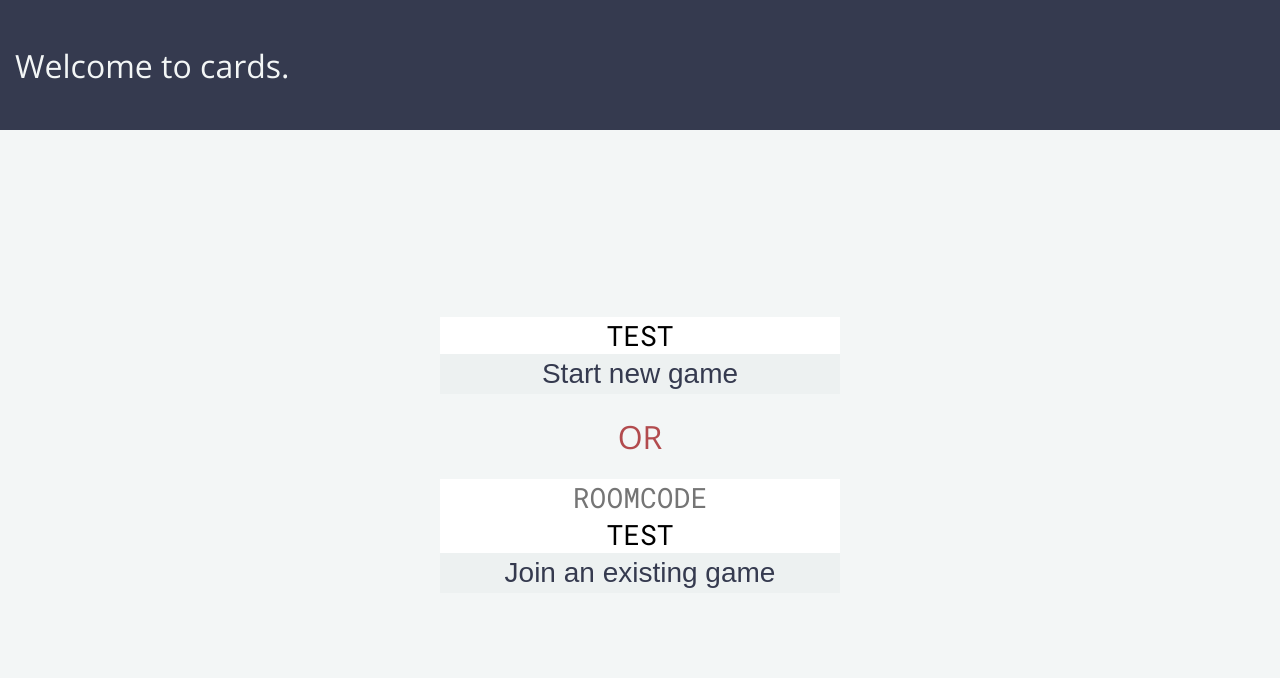
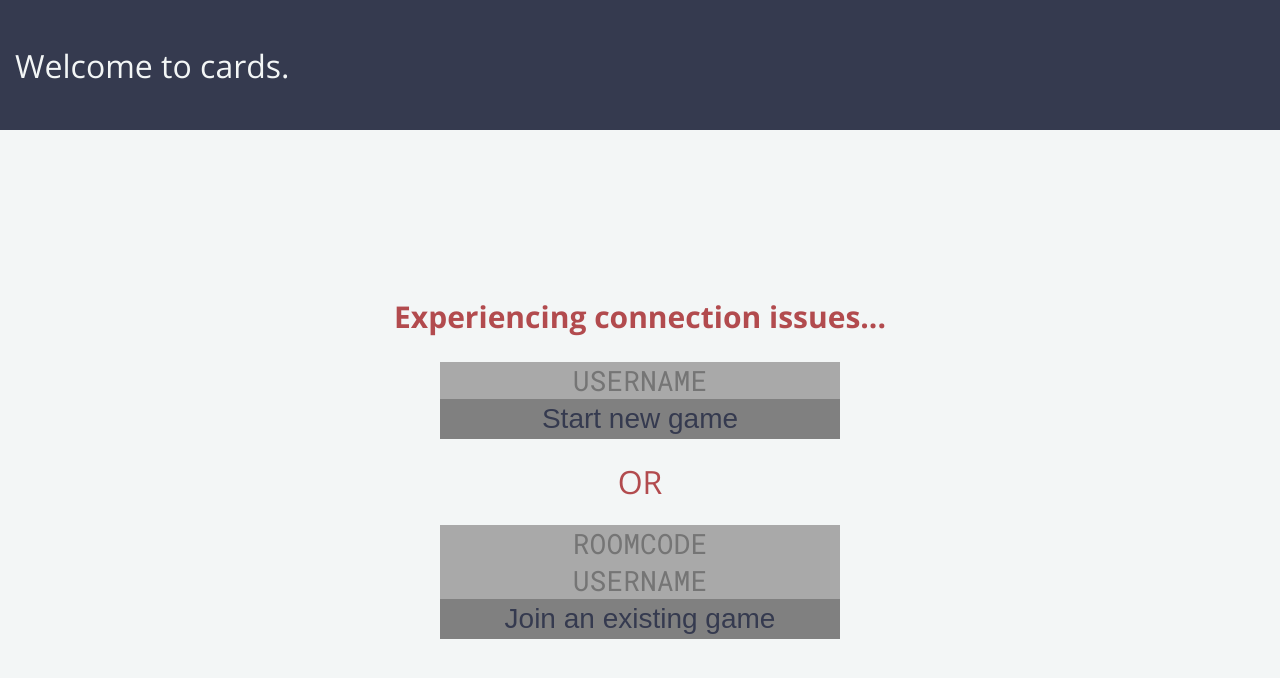
Before and after one commit to cheemcheem/card-games, a React (Create React App) app in the folder src/main/js/: page / in a window 1280 px wide. Shown: the top 678 px of the page. Built offline with nearby package versions, Linux system fonts and the light colour scheme; no server answers.

Commit message:
Refactor FrontPage and add connection issues handling.

```diff
--- a/src/main/js/src/App.css
+++ b/src/main/js/src/App.css
@@ -96,8 +96,6 @@ button {
   cursor: grab;
 }
 
-
-
 .menu {
   padding: 15px;
   height: 100px;
@@ -132,3 +130,8 @@ button {
 .menu-button:focus {
   background: var(--red-color);
 }
+
+.warn {
+  font-weight: 700;
+  color: var(--red-color);
+}
--- a/src/main/js/src/App.tsx
+++ b/src/main/js/src/App.tsx
@@ -5,42 +5,35 @@ import GameScene from "./components/GameScene";
 import {joinExistingGame, startNewGame} from './utilities/communication';
 import useLoggedIn from "./hooks/useLoggedIn";
 import useSaveState from "./hooks/useSaveState";
-import {log} from "./utilities/log";
+import {NameInputContext, RoomCodeInputContext, FormInputEnabledContext} from './common/contexts';
 
 export default function App() {
-  const [gameStarted, setGameStarted] = log(useSaveState(false, "gameStarted"));
+  const [gameStarted, setGameStarted] = useSaveState(false, "gameStarted");
   const [joinGameId, setJoinGameId] = useSaveState("", "joinGameId");
-  const [, setJoinGameName] = useSaveState("", "joinGameName");
+  const [joinGameName, setJoinGameName] = useSaveState("", "joinGameName");
   const loggedIn = useLoggedIn();
 
-  log({gameStarted, joinGameId});
-  const endGame = () => {
-    console.log("ending game")
-    setGameStarted(false);
-  }
-
-  const newGame = () => {
-    startNewGame().then(() => setGameStarted(true));
-  }
-
+  const endGame = () => setGameStarted(false);
+  const newGame = () => startNewGame().then(() => setGameStarted(true))
   const joinGame = () => {
     if (joinGameId) {
       joinExistingGame(joinGameId!).then(() => setGameStarted(true))
     }
-  }
+  };
 
 
-  return <>
+  return <NameInputContext.Provider value={{joinGameName, setJoinGameName}}>
+    <RoomCodeInputContext.Provider value={{joinGameId, setJoinGameId}}>
+      <FormInputEnabledContext.Provider value={{enabled: loggedIn}}>
         <main>
           {
             gameStarted
                 ? <GameScene endGame={endGame}/>
-            : <FrontPage enabled={loggedIn}
-                         clickNewGame={newGame}
-                         setJoinGameId={setJoinGameId}
-                         setJoinGameName={setJoinGameName}
+                : <FrontPage clickNewGame={newGame}
                              clickJoinGame={joinGame}/>
           }
         </main>
-  </>;
+      </FormInputEnabledContext.Provider>
+    </RoomCodeInputContext.Provider>
+  </NameInputContext.Provider>
 }
--- a/src/main/js/src/common/contexts.ts
+++ b/src/main/js/src/common/contexts.ts
@@ -1,6 +1,16 @@
 import React from "react";
 
-export const GameContext = React.createContext({
-  endGame: () => {
-  }
+export const FormInputEnabledContext = React.createContext({
+  enabled: false
 });
+
+export const NameInputContext = React.createContext({
+  setJoinGameName: (_: string) => {
+  },
+  joinGameName: ""
+})
+export const RoomCodeInputContext = React.createContext({
+  setJoinGameId: (_: string) => {
+  },
+  joinGameId: ""
+})
--- a/src/main/js/src/components/FrontPage.css
+++ b/src/main/js/src/components/FrontPage.css
@@ -46,3 +46,15 @@
   box-shadow: none;
   outline: pink;
 }
+
+.container-button:disabled {
+  background: grey;
+}
+
+.container-button:disabled {
+  outline: grey;
+}
+
+.container-text:disabled {
+  background: darkgray;
+}
--- a/src/main/js/src/components/FrontPage.tsx
+++ b/src/main/js/src/components/FrontPage.tsx
@@ -1,48 +1,32 @@
-import React, {PropsWithChildren} from "react";
+import React from "react";
 import './FrontPage.css';
+import Form from "./frontpage/Form";
+import Username from "./frontpage/Username";
+import RoomCode from "./frontpage/RoomCode";
+import SubmitButton from "./frontpage/SubmitButton";
+import {FormInputEnabledContext} from "../common/contexts";
+
 
 export default function FrontPage(props: {
-  enabled: boolean,
   clickNewGame: () => void,
-  setJoinGameId: (id: string) => void,
-  setJoinGameName: (name: string) => void,
   clickJoinGame: () => void
 }) {
 
-  function Form(props: { submitAction: () => void } & PropsWithChildren<any>) {
-    return <form className={"container-child"} onSubmit={ev => {
-      props.submitAction(); // trigger fetch to join game server side
-      ev.preventDefault(); // prevent form submit from reloading page
-      window.history.replaceState({}, document.title, "") // prevent form submit from adding a question mark to end of page
-    }}>
-      {props.children}
-    </form>
-  }
-
-  function Username() {
-    return <input className={"container-text mono"} type={"text"} maxLength={10}
-                  onChange={event => props.setJoinGameName(event.target.value)}
-                  placeholder={"USERNAME"} required defaultValue={"test"}/>
-  }
-
-  function SubmitButton(props: { value: string }) {
-    return <input className={"container-button"} type={"submit"} value={props.value}/>
-  }
-
   return <>
-    <header className={"menu"}><h1 className={"menu-text"}>Welcome to cards.</h1></header>
+    <header className={"menu"}>
+      <h1 className={"menu-text"}>Welcome to cards.</h1>
+    </header>
     <div className={"container"}>
+      <FormInputEnabledContext.Consumer>{({enabled}) =>
+          enabled ? <></> : <h2 className={"menu-text warn"}>Experiencing connection issues...</h2>
+      }</FormInputEnabledContext.Consumer>
       <Form submitAction={props.clickNewGame}>
         <Username/>
         <SubmitButton value={"Start new game"}/>
       </Form>
       <h1>OR</h1>
       <Form submitAction={props.clickJoinGame}>
-        <input className={"container-text mono"} type={"text"} maxLength={4}
-               onChange={event => props.setJoinGameId(event.target.value)}
-               pattern={"([0-9]|[A-Z]){1,4}"}
-               placeholder={"ROOMCODE"} required
-        />
+        <RoomCode/>
         <Username/>
         <SubmitButton value={"Join an existing game"}/>
       </Form>
--- /dev/null
+++ b/src/main/js/src/components/frontpage/Form.tsx
@@ -0,0 +1,24 @@
+import React, {PropsWithChildren} from "react";
+import {FormInputEnabledContext} from "../../common/contexts";
+
+
+const onSubmit = (enabled: boolean, submitAction: () => void) => (ev: React.FormEvent<HTMLFormElement>) => {
+  if (enabled) {
+    // submit action when enabled only
+    submitAction();
+  }
+
+  // prevent form submit from reloading page
+  ev.preventDefault();
+
+  // prevent form submit from adding a question mark to end of page
+  window.history.replaceState({}, document.title, "")
+};
+
+export default function Form(props: { submitAction: () => void } & PropsWithChildren<any>) {
+  return <FormInputEnabledContext.Consumer>{({enabled}) => <>
+    <form className={"container-child"} onSubmit={onSubmit(enabled, props.submitAction)}>
+      {props.children}
+    </form>
+  </>}</FormInputEnabledContext.Consumer>
+}
--- /dev/null
+++ b/src/main/js/src/components/frontpage/Input.tsx
@@ -0,0 +1,19 @@
+import React from "react";
+import {FormInputEnabledContext} from "../../common/contexts";
+
+const handleEventChange = (handler: (value: string) => void) =>
+    (event: React.ChangeEvent<HTMLInputElement>) => handler(event.target.value);
+
+export default function Input(props: { onChange: (value: string) => void, value: string, placeholder: string, maxLength: number}) {
+  return <FormInputEnabledContext.Consumer>{({enabled}) =>
+      <input
+          maxLength={props.maxLength}
+          className={"container-text mono"} type={"text"}
+          onChange={handleEventChange(props.onChange)}
+          placeholder={props.placeholder}
+          required
+          value={props.value}
+          disabled={!enabled}
+      />
+  }</FormInputEnabledContext.Consumer>
+}
--- /dev/null
+++ b/src/main/js/src/components/frontpage/RoomCode.tsx
@@ -0,0 +1,17 @@
+import {RoomCodeInputContext} from "../../common/contexts";
+import React from "react";
+import Input from "./Input";
+
+export default function RoomCode() {
+  return <>
+    <RoomCodeInputContext.Consumer>{
+      ({setJoinGameId, joinGameId}) =>
+          <Input maxLength={4}
+                 onChange={setJoinGameId}
+                 placeholder={"ROOMCODE"}
+                 value={joinGameId}
+          />
+    }</RoomCodeInputContext.Consumer>
+
+  </>
+}
--- /dev/null
+++ b/src/main/js/src/components/frontpage/SubmitButton.tsx
@@ -0,0 +1,9 @@
+import React from "react";
+import {FormInputEnabledContext} from "../../common/contexts";
+
+export default function SubmitButton(props: { value: string }) {
+  return <FormInputEnabledContext.Consumer>{({enabled}) =>
+      <input className={"container-button"} type={"submit"} value={props.value} disabled={!enabled}/>
+  }</FormInputEnabledContext.Consumer>
+
+}
--- /dev/null
+++ b/src/main/js/src/components/frontpage/Username.tsx
@@ -0,0 +1,15 @@
+import {NameInputContext} from "../../common/contexts";
+import React from "react";
+import Input from "./Input";
+
+export default function Username() {
+  return <>
+    <NameInputContext.Consumer>{
+      ({setJoinGameName, joinGameName}) =>
+          <Input maxLength={10}
+                 onChange={setJoinGameName}
+                 value={joinGameName}
+                 placeholder={"USERNAME"}/>
+    }</NameInputContext.Consumer>
+  </>
+}
--- a/src/main/js/src/hooks/useLoggedIn.ts
+++ b/src/main/js/src/hooks/useLoggedIn.ts
@@ -4,12 +4,24 @@ import {authenticate} from "../utilities/communication";
 export default function useLoggedIn() {
   const [loggedIn, setLoggedIn] = useState(false);
   useEffect(() => {
+    let initialDelay = 1;
     const attemptLogIn = () => {
       setTimeout(() => {
         authenticate().then(status => status ? setLoggedIn(true) : attemptLogIn())
-      }, 1000);
+      }, Math.min(initialDelay *= 2, 10000));
     }
     attemptLogIn();
   }, [loggedIn]);
+
+  useEffect(() => {
+    if (loggedIn) {
+      const heartbeat = () => {
+        setTimeout(() => {
+          authenticate().then(status => status ? heartbeat() : setLoggedIn(false))
+        }, 5000);
+      }
+      heartbeat();
+    }
+  }, [loggedIn])
   return loggedIn;
 }
```
Lines whose indentation alone changed are shown as unchanged.
